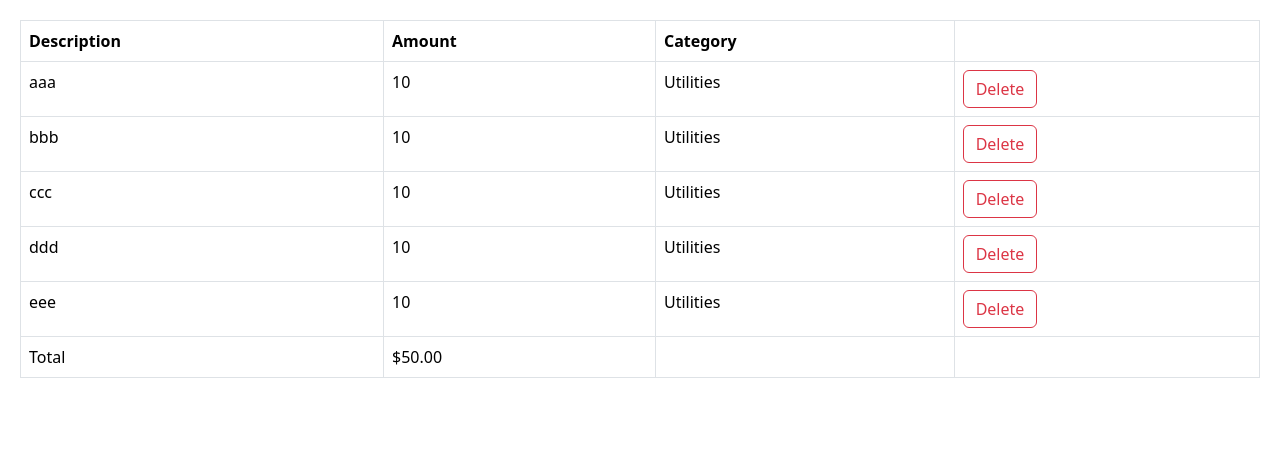
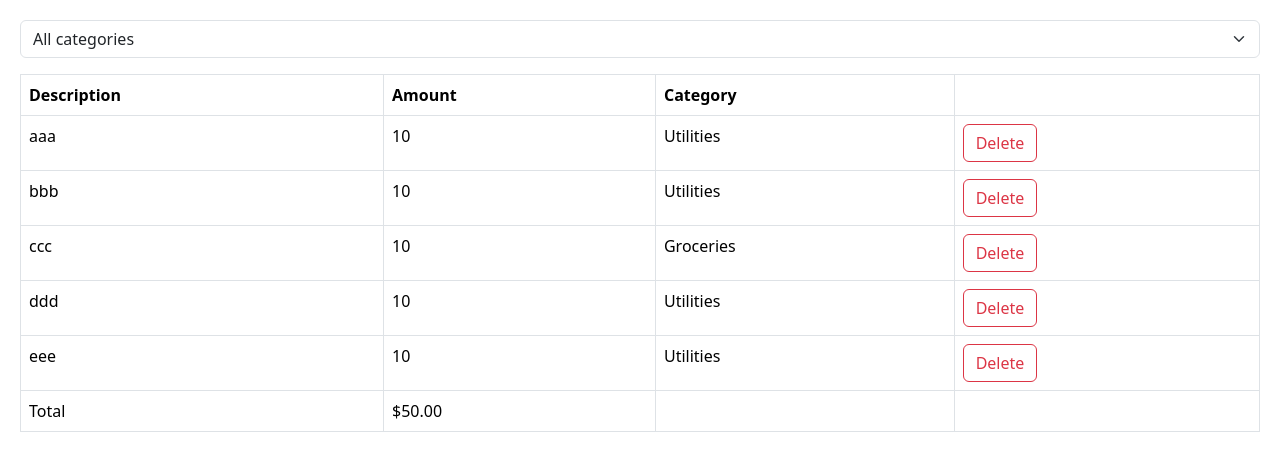
Before and after one commit to Jdubstep1357/React, a React (Vite) app: page / in a window 1280 px wide. Shown: the top 470 px of the page. Built offline with nearby package versions, Linux system fonts and the light colour scheme.

Commit message:
12_Building_Forms_Building_ExpenseFilter

```diff
--- a/src/App.tsx
+++ b/src/App.tsx
@@ -58,24 +58,36 @@
 */
 
 import Form from "./components/Form";
+import ExpenseFilter from "./expense-tracker/components/ExpenseFilter";
 import ExpenseList from "./expense-tracker/components/ExpenseList";
 import { useState } from "react";
 
 // Lorem100 generates 100 words of lorem ipsum
 
 function App() {
+  const [selectedCategory, setSelectedCategory] = useState("");
   const [expenses, setExpenses] = useState([
     { id: 1, description: "aaa", amount: 10, category: "Utilities" },
     { id: 2, description: "bbb", amount: 10, category: "Utilities" },
-    { id: 3, description: "ccc", amount: 10, category: "Utilities" },
+    { id: 3, description: "ccc", amount: 10, category: "Groceries" },
     { id: 4, description: "ddd", amount: 10, category: "Utilities" },
     { id: 5, description: "eee", amount: 10, category: "Utilities" },
   ]);
 
+  // show specific selected categories - if not true then just set it to expenses with everything
+  const visibleExpenses = selectedCategory
+    ? expenses.filter((e) => e.category === selectedCategory)
+    : expenses;
+
   return (
     <div>
+      <div className="mb-3">
+        <ExpenseFilter
+          onSelectCategory={(category) => setSelectedCategory(category)}
+        />
+      </div>
       <ExpenseList
-        expenses={expenses}
+        expenses={visibleExpenses}
         onDelete={(id) => setExpenses(expenses.filter((e) => e.id !== id))}
       />
     </div>
--- /dev/null
+++ b/src/expense-tracker/components/ExpenseFilter.tsx
@@ -0,0 +1,24 @@
+import React from "react";
+import ExpenseList from "./ExpenseList";
+
+interface Props {
+  onSelectCategory: (category: string) => void;
+}
+
+const ExpenseFilter = ({ onSelectCategory }: Props) => {
+  return (
+    <div>
+      <select
+        className="form-select"
+        onChange={(event) => onSelectCategory(event.target.value)}
+      >
+        <option value="">All categories</option>
+        <option value="Groceries">Groceries</option>
+        <option value="Utilites">Utilites</option>
+        <option value="Entertainment">Entertainment</option>
+      </select>
+    </div>
+  );
+};
+
+export default ExpenseFilter;
```
